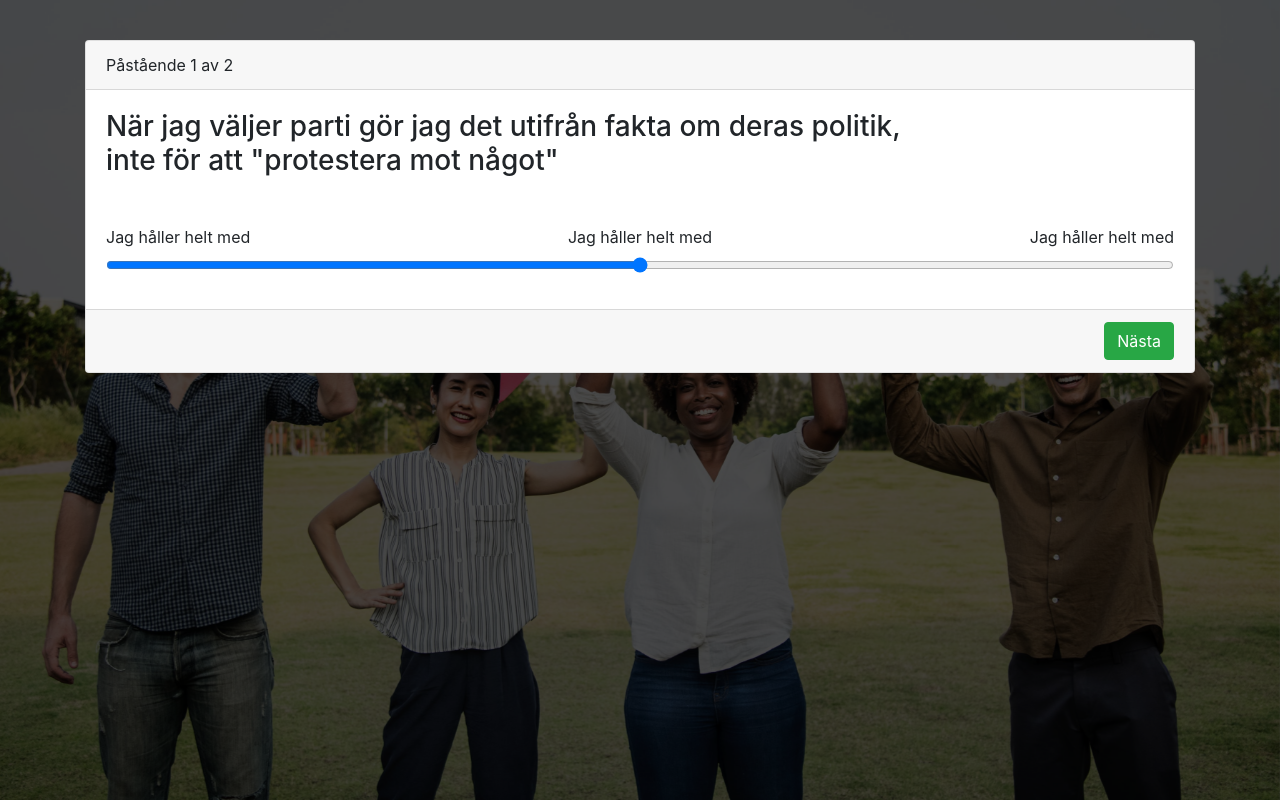
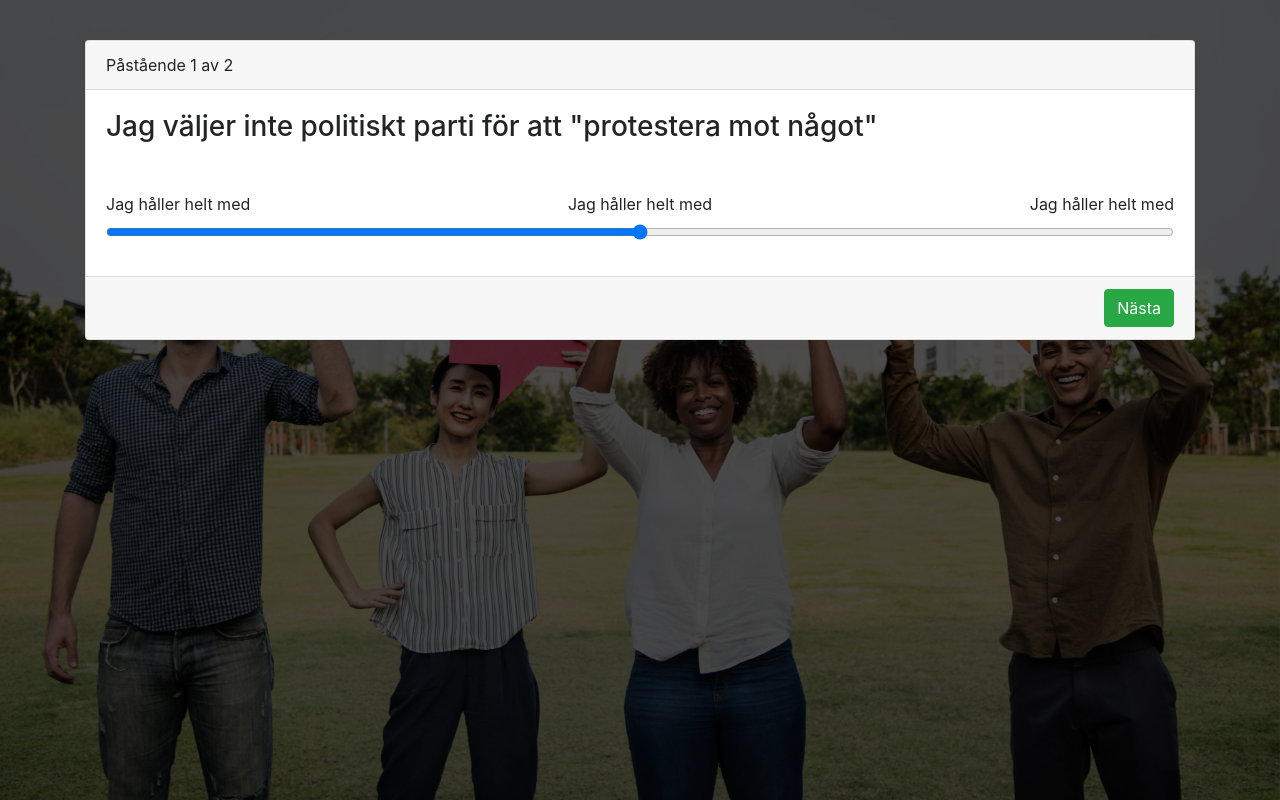
Before and after one commit to debski/vote, a plain HTML site: page 1/index.html in a window 1280 px wide. Drawn offline with nearby package versions, Linux system fonts and the light colour scheme; files that its build step writes are made by us from their sources.

Commit message:
Change text

```diff
--- a/1/index.html
+++ b/1/index.html
@@ -25,7 +25,7 @@
                             </div>
                         <div class="card-body">
                           <h3>
-                            När jag väljer parti gör jag det utifrån fakta om deras politik,<br>inte för att "protestera mot något"
+                            Jag väljer inte politiskt parti för att "protestera mot något"
                           </h3>
 
                           <div class="form-group mt-5">
```
